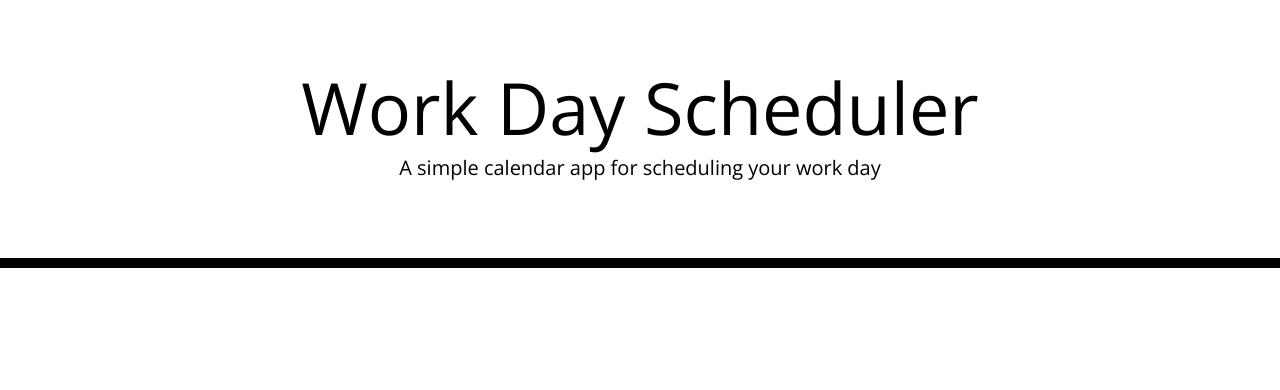
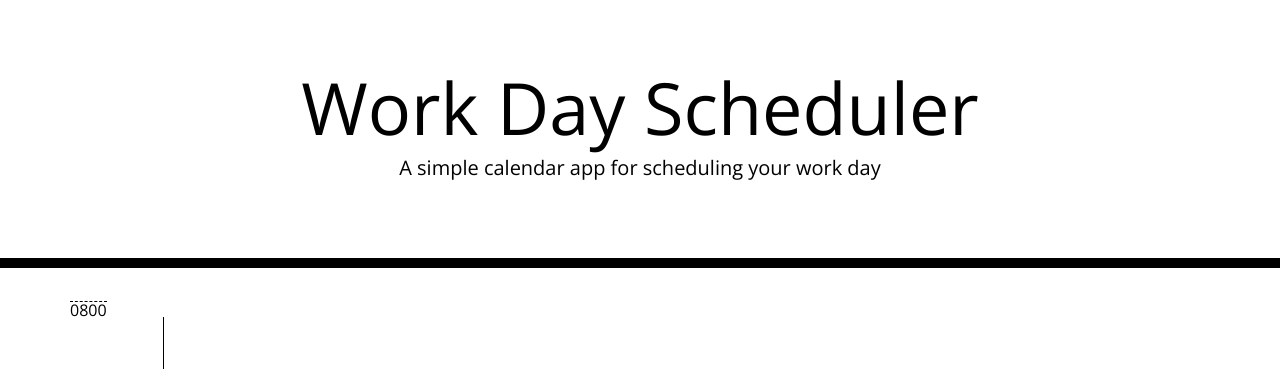
Before and after one commit to Sevillea/Task-Planner, a plain HTML site: page index.html in a window 1280 px wide. Drawn offline with nearby package versions, Linux system fonts and the light colour scheme.

Commit message:
added-8am-text-box

```diff
--- a/index.html
+++ b/index.html
@@ -30,6 +30,19 @@
     </header>
     <div class="container">
       <!-- Timeblocks go here -->
+<!-- 8AM -->
+      <div class="row">
+        <div class="col-2-time-block hour" id="8AM">0800</div>
+        <div class="col-8 time-slot">
+          <textarea
+          class="planner-item",
+          id="eightAM",
+          placeholder="input task",
+          rows="2",
+          cols="50">
+          </textarea>
+        </div>
+      </div>
 
 
     </div>
--- a/script.js
+++ b/script.js
@@ -12,3 +12,9 @@
 // Each timeblock will need corresponding HTML for color change relative to event state (below).
 
 // I will need a function to check each hour block to see if the calendar event is in the past, present or future
+
+// I'll need HTML Bootstrap grid containers for my save buttons.
+// I'll need a Bootstrap save button for each time and task
+// Each row, with its own time, will have a <textarea> in HTML to house an id, placeholder, class, rows and columns.
+
+// I'll want to tailor my Bootstrap code to make the app more personable.
```
